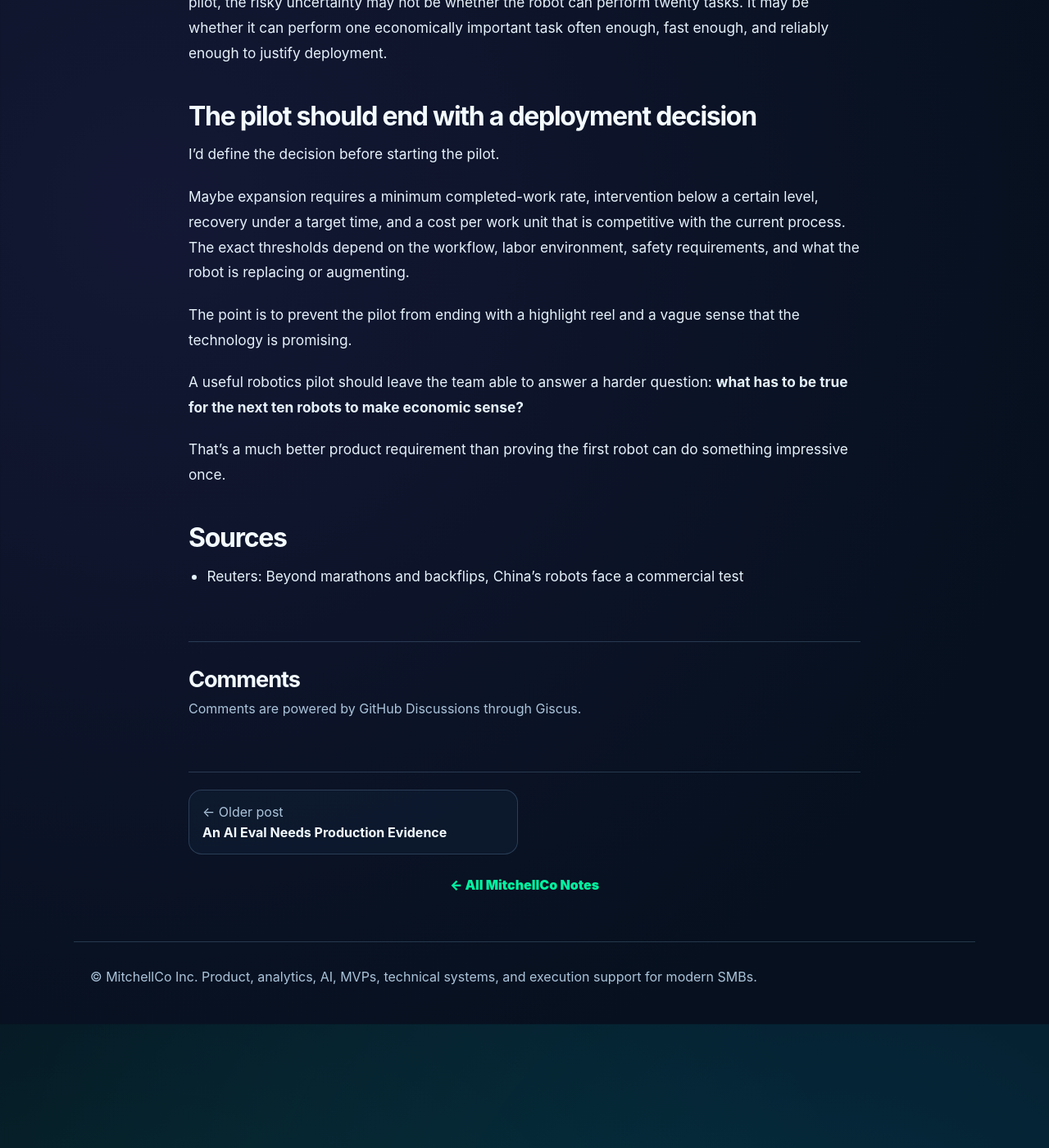
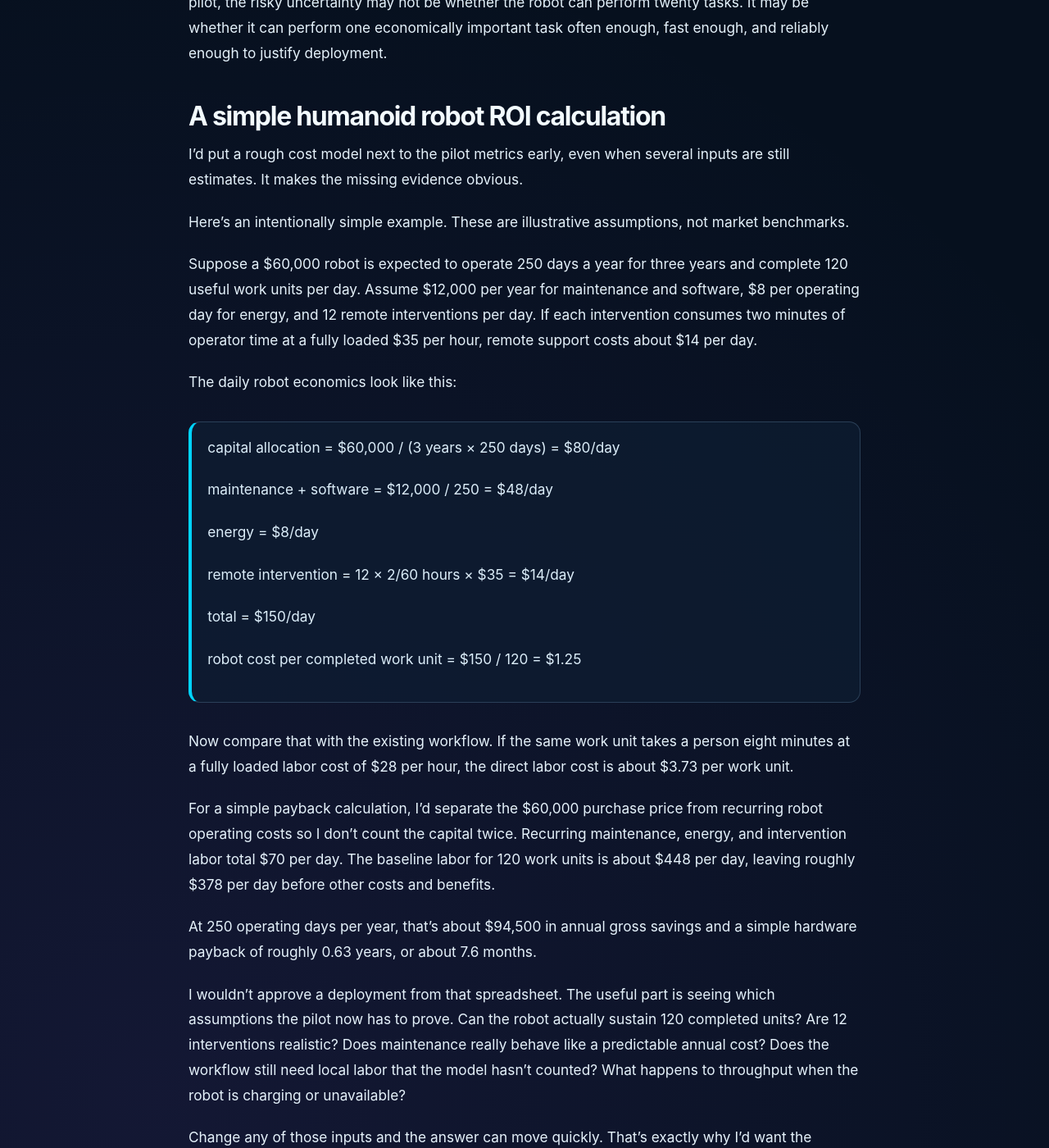
Before and after one commit to christophermitchell012/mitchellcoinc, a Jekyll site: the page built from _posts/2026-08-22-humanoid-robot-roi-pilot-metrics.md, in a window 1280 px wide and 1400 px high, scrolled down 3716 px. Shown: the whole window at 82% size. Built offline with Jekyll 4.4.1, drawn with Linux system fonts in a browser that asks for light colours; comment, search, counter and statistics services are not loaded; before the commit the page ends 4965 px from its top, so only the background shows below that; some of the changed text lies outside the part shown.

Commit message:
Add humanoid robot ROI calculator example

```diff
--- a/_posts/2026-08-22-humanoid-robot-roi-pilot-metrics.md
+++ b/_posts/2026-08-22-humanoid-robot-roi-pilot-metrics.md
@@ -4,7 +4,7 @@ title: "Humanoid Robot ROI: What a Pilot Should Prove First"
 date: 2026-08-22 20:15:00 -0500
 category: Robotics + Product
 description: "Humanoid robot ROI depends on productive work, not demo fluency. Use pilot metrics for intervention, cycle time, recovery, utilization, and cost."
-read_time: "6 min read"
+read_time: "7 min read"
 ---
 
 Humanoid robots are reaching an awkward point in the product cycle: the demos are getting better faster than the business cases.
@@ -77,6 +77,38 @@ This is why I'd be cautious about evaluating a general-purpose humanoid with a g
 
 That is also why an [MVP should remove uncertainty rather than maximize features](/blog/2026/07/18/an-mvp-should-remove-uncertainty-not-maximize-features/). For a robotics pilot, the risky uncertainty may not be whether the robot can perform twenty tasks. It may be whether it can perform one economically important task often enough, fast enough, and reliably enough to justify deployment.
 
+## A simple humanoid robot ROI calculation
+
+I'd put a rough cost model next to the pilot metrics early, even when several inputs are still estimates. It makes the missing evidence obvious.
+
+Here's an intentionally simple example. These are illustrative assumptions, not market benchmarks.
+
+Suppose a $60,000 robot is expected to operate 250 days a year for three years and complete 120 useful work units per day. Assume $12,000 per year for maintenance and software, $8 per operating day for energy, and 12 remote interventions per day. If each intervention consumes two minutes of operator time at a fully loaded $35 per hour, remote support costs about $14 per day.
+
+The daily robot economics look like this:
+
+> capital allocation = $60,000 / (3 years × 250 days) = $80/day
+>
+> maintenance + software = $12,000 / 250 = $48/day
+>
+> energy = $8/day
+>
+> remote intervention = 12 × 2/60 hours × $35 = $14/day
+>
+> total = $150/day
+>
+> robot cost per completed work unit = $150 / 120 = $1.25
+
+Now compare that with the existing workflow. If the same work unit takes a person eight minutes at a fully loaded labor cost of $28 per hour, the direct labor cost is about $3.73 per work unit.
+
+For a simple payback calculation, I'd separate the $60,000 purchase price from recurring robot operating costs so I don't count the capital twice. Recurring maintenance, energy, and intervention labor total $70 per day. The baseline labor for 120 work units is about $448 per day, leaving roughly $378 per day before other costs and benefits.
+
+At 250 operating days per year, that's about $94,500 in annual gross savings and a simple hardware payback of roughly 0.63 years, or about 7.6 months.
+
+I wouldn't approve a deployment from that spreadsheet. The useful part is seeing which assumptions the pilot now has to prove. Can the robot actually sustain 120 completed units? Are 12 interventions realistic? Does maintenance really behave like a predictable annual cost? Does the workflow still need local labor that the model hasn't counted? What happens to throughput when the robot is charging or unavailable?
+
+Change any of those inputs and the answer can move quickly. That's exactly why I'd want the calculator before the pilot ends, not after someone has already decided the pilot was a success.
+
 ## The pilot should end with a deployment decision
 
 I'd define the decision before starting the pilot.
```
